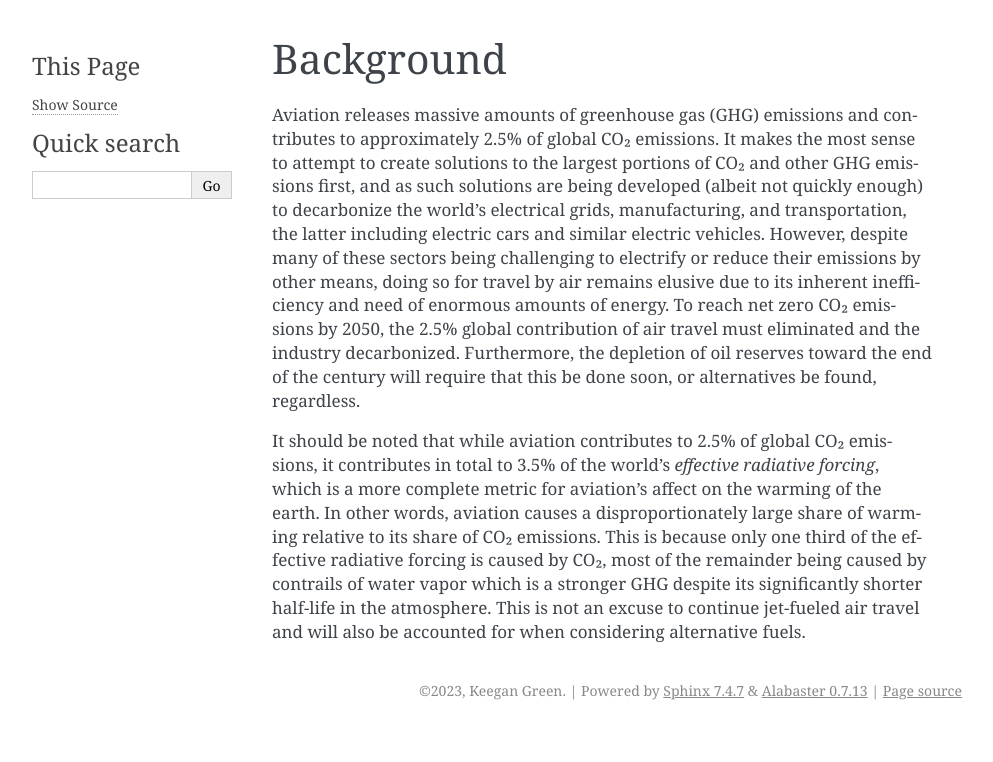
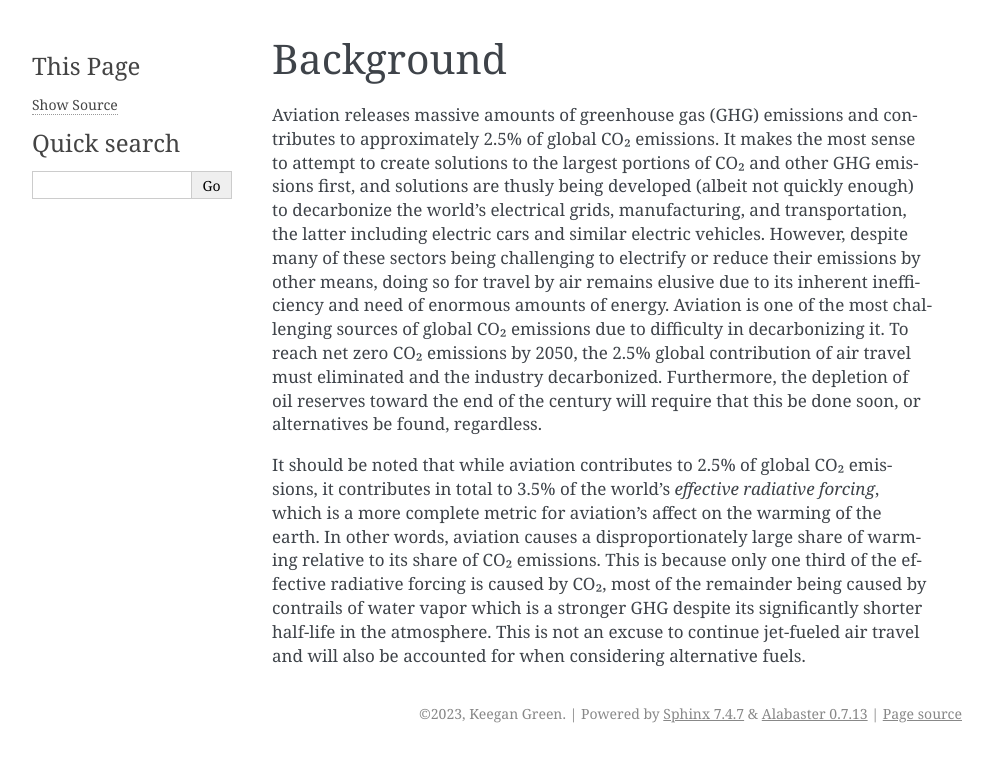
Before and after one commit to keeganmjgreen/green_airliner, a Sphinx documentation site: the page built from docs/source/1_background.rst, in a window 1280 px wide. Shown: the top 762 px of the page, without its empty margins (148-1141 px from the left). Built offline with Sphinx 7.4.7, drawn with Linux system fonts in a browser that asks for light colours.

Commit message:
DOCK background wording

```diff
--- a/docs/source/1_background.rst
+++ b/docs/source/1_background.rst
@@ -6,6 +6,6 @@ Background
 ..     "Although CO2 gets most of the attention, it accounts for less than half of this [3.5%] warming. Two-thirds (66%) comes from non-CO2 forcings. Contrails – water vapor trails from aircraft exhausts – account for the largest share."
 ..         Reduce water vapor output of propulsion? Motors would; biofuels and H2 would not.
 
-Aviation releases massive amounts of greenhouse gas (GHG) emissions and contributes to approximately 2.5% of global CO₂ emissions. It makes the most sense to attempt to create solutions to the largest portions of CO₂ and other GHG emissions first, and as such solutions are being developed (albeit not quickly enough) to decarbonize the world's electrical grids, manufacturing, and transportation, the latter including electric cars and similar electric vehicles. However, despite many of these sectors being challenging to electrify or reduce their emissions by other means, doing so for travel by air remains elusive due to its inherent inefficiency and need of enormous amounts of energy. To reach net zero CO₂ emissions by 2050, the 2.5% global contribution of air travel must eliminated and the industry decarbonized. Furthermore, the depletion of oil reserves toward the end of the century will require that this be done soon, or alternatives be found, regardless.
+Aviation releases massive amounts of greenhouse gas (GHG) emissions and contributes to approximately 2.5% of global CO₂ emissions. It makes the most sense to attempt to create solutions to the largest portions of CO₂ and other GHG emissions first, and solutions are thusly being developed (albeit not quickly enough) to decarbonize the world's electrical grids, manufacturing, and transportation, the latter including electric cars and similar electric vehicles. However, despite many of these sectors being challenging to electrify or reduce their emissions by other means, doing so for travel by air remains elusive due to its inherent inefficiency and need of enormous amounts of energy. Aviation is one of the most challenging sources of global CO₂ emissions due to difficulty in decarbonizing it. To reach net zero CO₂ emissions by 2050, the 2.5% global contribution of air travel must eliminated and the industry decarbonized. Furthermore, the depletion of oil reserves toward the end of the century will require that this be done soon, or alternatives be found, regardless.
 
 It should be noted that while aviation contributes to 2.5% of global CO₂ emissions, it contributes in total to 3.5% of the world's *effective radiative forcing*, which is a more complete metric for aviation's affect on the warming of the earth. In other words, aviation causes a disproportionately large share of warming relative to its share of CO₂ emissions. This is because only one third of the effective radiative forcing is caused by CO₂, most of the remainder being caused by contrails of water vapor which is a stronger GHG despite its significantly shorter half-life in the atmosphere. This is not an excuse to continue jet-fueled air travel and will also be accounted for when considering alternative fuels.
```
